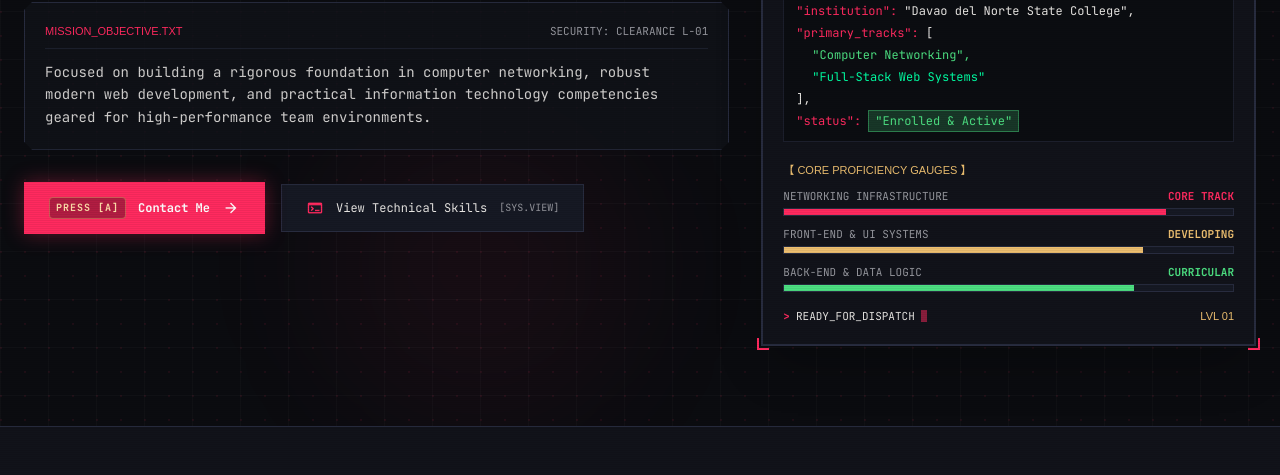
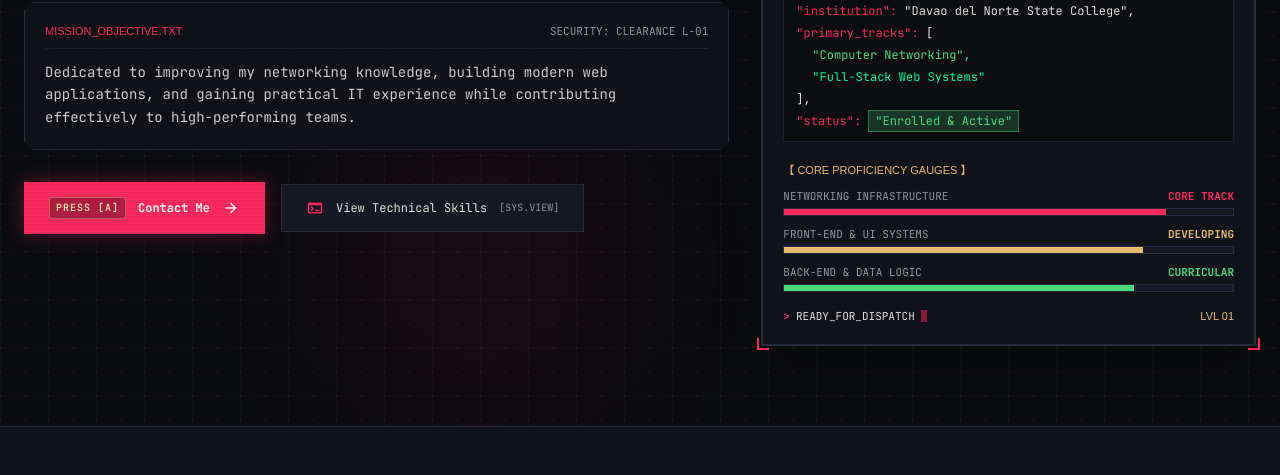
Before and after one commit to acidoelishamajasper-cyber/it415-elishamajasper-cv, a plain HTML site: page index.html in a window 1280 px wide. Shown: the part 325-800 px from the top of the page. Drawn offline with nearby package versions, Linux system fonts and the light colour scheme; a web font is replaced by a local one.

Commit message:
Update About Me - branch B

```diff
--- a/index.html
+++ b/index.html
@@ -350,10 +350,9 @@
                     <span>SECURITY: CLEARANCE L-01</span>
                   </div>
                   <p class="font-mono text-sm leading-relaxed text-bone/90">
-                    Focused on building a rigorous foundation in computer
-                    networking, robust modern web development, and practical
-                    information technology competencies geared for
-                    high-performance team environments.
+                    Dedicated to improving my networking knowledge, building
+                    modern web applications, and gaining practical IT experience
+                    while contributing effectively to high-performing teams.
                   </p>
                 </div>
                 <!-- RPG Action Buttons -->
```
